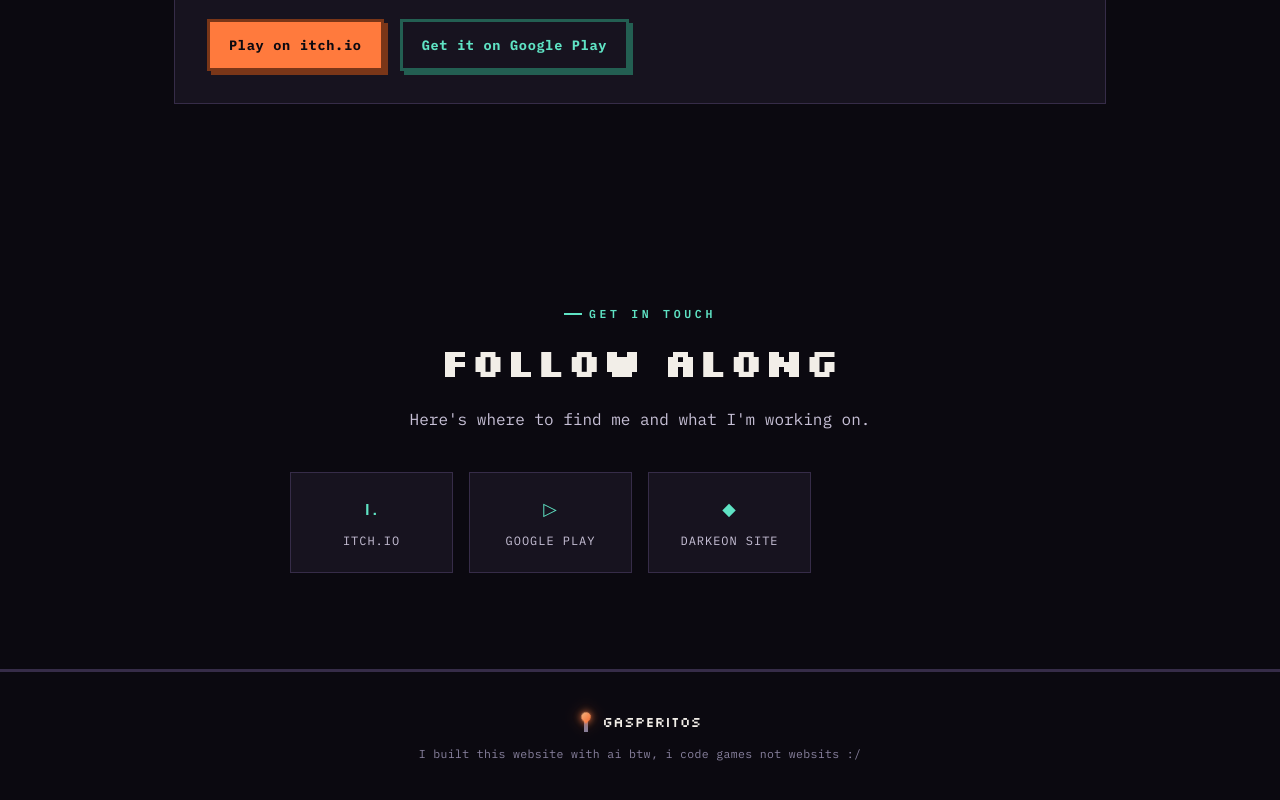
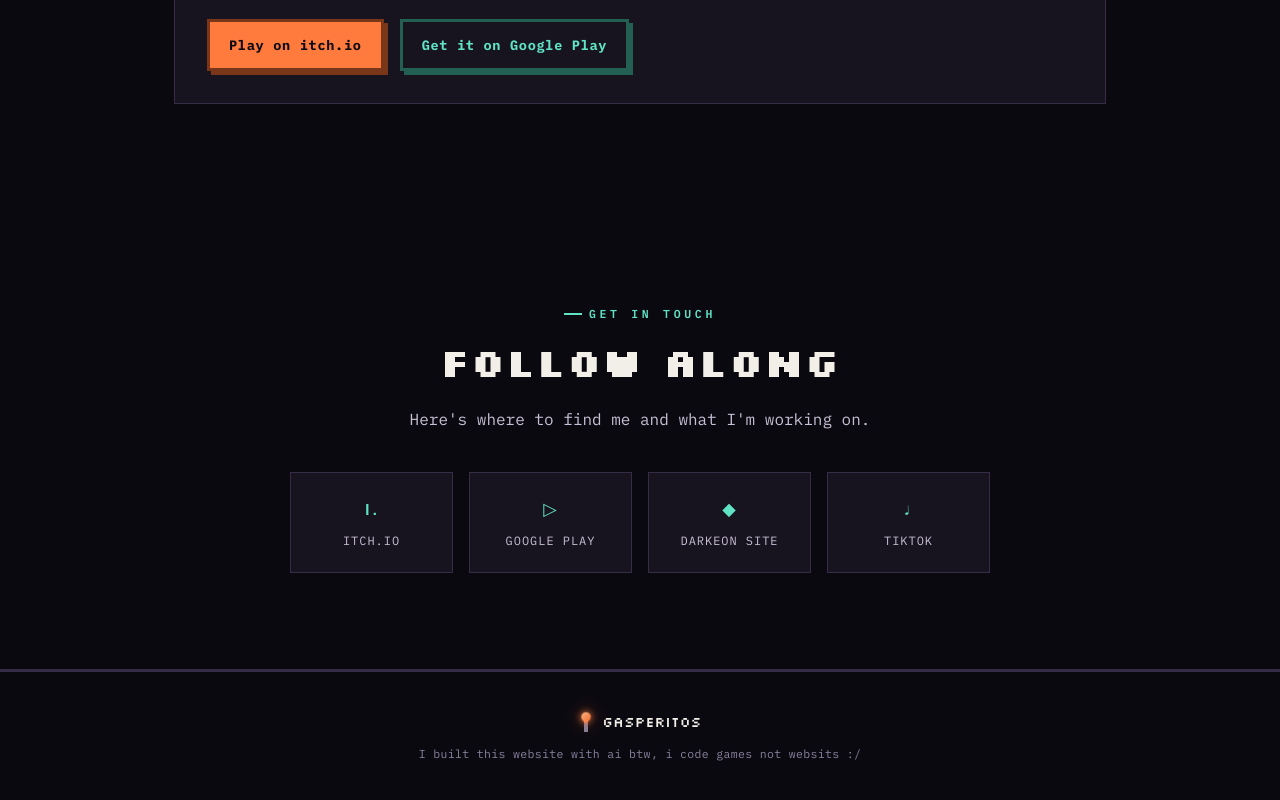
Before and after one commit to gasperitos/gasperitos-official-website, a plain HTML site: page index.html in a window 1280 px wide. Shown: the part 2308-3108 px from the top of the page. Drawn offline with Linux system fonts and the light colour scheme.

Commit message:
Update index.html

```diff
--- a/index.html
+++ b/index.html
@@ -168,6 +168,9 @@
         <a class="link-card reveal" href="https://theclanstwo.github.io/darkeon" target="_blank" rel="noopener">
           <span class="link-glyph">◆</span>Darkeon Site
         </a>
+        <a class="link-card reveal" href="https://www.tiktok.com/@darkeongame?_r=1&_t=ZN-97hqOKTVBhe" target="_blank" rel="noopener">
+          <span class="link-glyph">♩</span>TikTok
+        </a>
       </div>
     </div>
   </section>
```
